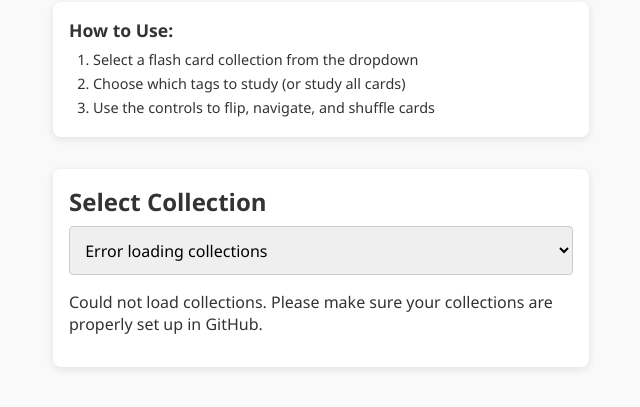
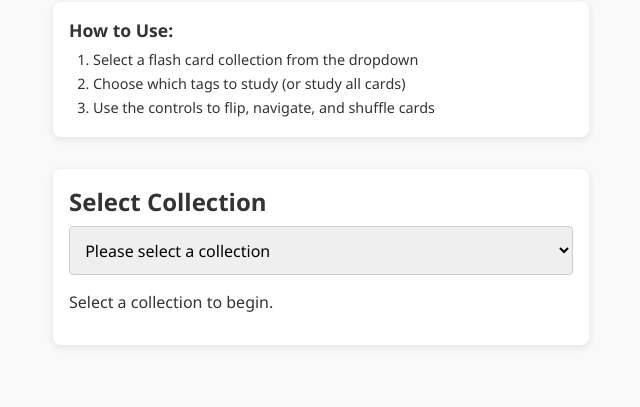
Before and after one commit to Jumana-22/jumana-22.github.io, a plain HTML site: page index.html in a window 1280 px wide. Shown: the part 97-504 px from the top of the page, without its empty margins (319-959 px from the left). Drawn offline with Linux system fonts and the light colour scheme; no server answers.

Commit message:
fix load collections

```diff
--- a/index.html
+++ b/index.html
@@ -354,67 +354,33 @@
             }
         });
 
-        // Function to load the list of collections
+        // Replace the loadCollectionList function with this:
         async function loadCollectionList() {
             try {
-                // In a real scenario, you would generate this list from your GitHub repository
-                // For now, we'll use a manual approach - update this with your collection names
+                // Clear dropdown and add prompt
+                collectionDropdown.innerHTML = '<option value="">Please select a collection</option>';
 
-                // Check if we're in the right environment
-                const scriptPath = window.location.pathname;
-                const basePath = scriptPath.substring(0, scriptPath.lastIndexOf('/') + 1);
+                // MANUALLY DEFINED COLLECTIONS
+                // This is the proper approach for GitHub Pages since directory listing isn't supported
+                const availableCollections = [
+                    { value: "AdvanceNetworks.xlsx", name: "Advanced Networks" },
+                    // Add your other collections here
+                    // { value: "YourFileName.xlsx", name: "Display Name" },
+                ];
 
-                // If we're running locally, handle that case
-                if (window.location.protocol === 'file:') {
-                    collectionDropdown.innerHTML = '<option value="">Please select a collection</option>' +
-                        '<option value="collection1">Collection 1</option>' +
-                        '<option value="collection2">Collection 2</option>' +
-                        '<option value="collection3">Collection 3</option>';
-                    collectionInfo.textContent = "Running locally. Manually update the collection list in the code.";
-                    return;
-                }
+                // Add options to dropdown
+                availableCollections.forEach(collection => {
+                    collectionDropdown.innerHTML += `<option value="${collection.value}">${collection.name}</option>`;
+                });
 
-                // Attempt to fetch the collections directory and parse it for Excel files
-                try {
-                    const response = await fetch(CONFIG.collectionsPath);
-                    if (!response.ok) {
-                        throw new Error('Could not access collections directory');
-                    }
-
-                    // Clear dropdown and add prompt
-                    collectionDropdown.innerHTML = '<option value="">Please select a collection</option>';
-
-                    // This is a placeholder. In production, you'll need to manually update
-                    // this list based on the Excel files you upload to GitHub
-
-                    // Example of how the code would work with dynamic listing (which GitHub Pages doesn't support)
-                    // const html = await response.text();
-                    // const matches = html.match(/href="([^"]+\.xlsx)"/g);
-                    // if (matches && matches.length > 0) {
-                    //     matches.forEach(match => {
-                    //         const fileName = match.replace(/href="([^"]+\.xlsx)"/, '$1');
-                    //         const name = fileName.replace('.xlsx', '');
-                    //         collectionDropdown.innerHTML += `<option value="${fileName}">${name}</option>`;
-                    //     });
-                    // }
-
-                    // MANUALLY UPDATE THIS SECTION with your collection names and file names
-                    // Example:
-                    collectionDropdown.innerHTML += `<option value="AdvanceNetworks.xlsx">AdvanceNetworks</option>`;
-                    // Add more options as needed
-
-                    collectionInfo.textContent = "Select a collection to begin.";
-                } catch (error) {
-                    console.error("Error loading collections:", error);
-                    collectionDropdown.innerHTML = '<option value="">Error loading collections</option>';
-                    collectionInfo.textContent = "Could not load collections. Please make sure your collections are properly set up in GitHub.";
-                }
+                collectionInfo.textContent = "Select a collection to begin.";
             } catch (error) {
                 console.error("Error in loadCollectionList:", error);
                 collectionInfo.textContent = "An error occurred while loading collections.";
             }
         }
 
+        // Replace the loadSelectedCollection function with this improved version:
         async function loadSelectedCollection() {
             const selectedValue = collectionDropdown.value;
             if (!selectedValue) {
@@ -426,10 +392,12 @@
 
             try {
                 const filePath = CONFIG.collectionsPath + selectedValue;
+                console.log("Attempting to load from:", filePath);
+
                 const response = await fetch(filePath);
 
                 if (!response.ok) {
-                    throw new Error(`Failed to load collection: ${response.statusText}`);
+                    throw new Error(`Failed to load collection: ${response.statusText} (${response.status})`);
                 }
 
                 const arrayBuffer = await response.arrayBuffer();
@@ -494,6 +462,7 @@
                 tagSelection.style.display = 'none';
             }
         }
+
 
         function toggleSelectAll() {
             const tagInputs = tagCheckboxes.querySelectorAll('input[type="checkbox"]');
```
